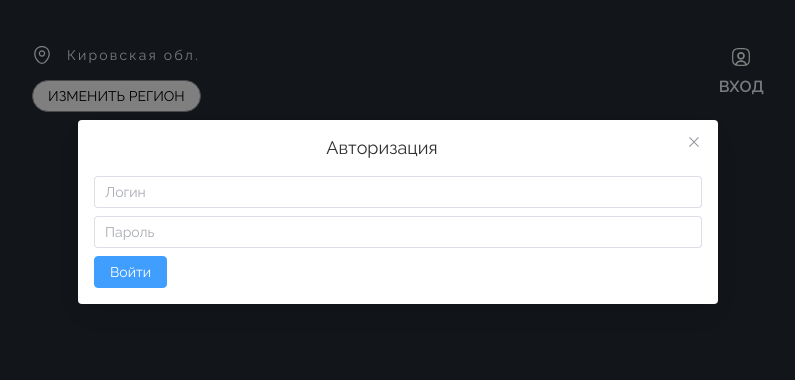
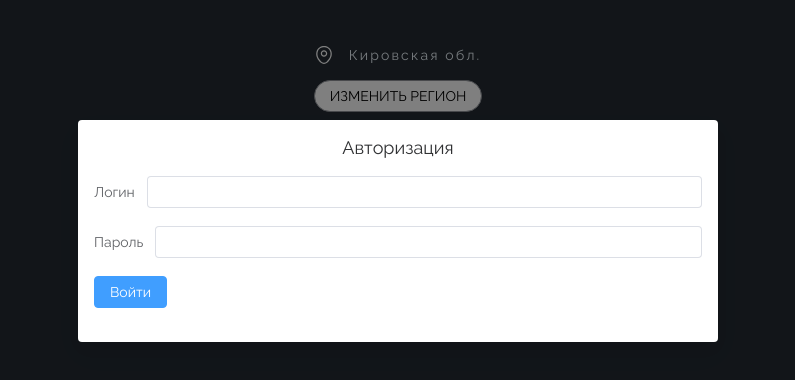
Before and after one commit to klyukinaxen/doors-project, a Vue app: page / in a window 1280 px wide. Shown: the top 380 px of the page, without its empty margins (242-1037 px from the left). Built offline with nearby package versions, Linux system fonts and the light colour scheme.

Commit message:
refactor: auth form

```diff
--- a/src/App.vue
+++ b/src/App.vue
@@ -1,6 +1,6 @@
 <script setup>
-import { ref } from 'vue'
-import { ElDialog, ElButton, ElInput } from 'element-plus'
+import { reactive } from 'vue'
+import { ElDialog, ElButton, ElInput, ElForm, ElFormItem } from 'element-plus'
 
 import Header from './components/Header.vue'
 import Calculator from './components/Calculator.vue'
@@ -11,11 +11,13 @@ import { useCalculatorStore } from './stores/calculator'
 const authStore = useAuthStore()
 const calculatorStore = useCalculatorStore()
 
-const login = ref('')
-const password = ref('')
+const authForm = reactive({
+    login: '',
+    password: ''
+})
 
 function signInHandler() {
-    authStore.signIn({ login: login.value, password: password.value })
+    authStore.signIn({ login: authForm.login, password: authForm.password })
 }
 
 console.log('accessTokenDecode', authStore.accessTokenDecode)
@@ -32,32 +34,41 @@ console.log('accessTokenDecode', authStore.accessTokenDecode)
                 v-model="authStore.signInModalVisible"
                 title="Авторизация"
                 center
+                :close-on-click-modal="false"
+                :close-on-press-escape="false"
+                :show-close="false"
             >
                 <!--
                     "login": "test"
                     "password": "123456"
                 -->
-                <form @submit.prevent="signInHandler">
+                <ElForm
+                    :model="authForm"
+                    @submit.prevent="signInHandler"
+                >
+                    <ElFormItem label="Логин">
                         <ElInput
-                        v-model="login"
-                        placeholder="Логин"
-                        class="mb-8"
+                            v-model="authForm.login"
                             name="login"
                         />
+                    </ElFormItem>
+
+                    <ElFormItem label="Пароль">
                         <ElInput
-                        v-model="password"
-                        placeholder="Пароль"
-                        class="mb-8"
+                            v-model="authForm.password"
                             name="password"
                         />
+                    </ElFormItem>
 
+                    <ElFormItem>
                         <ElButton
                             type="primary"
                             native-type="submit"
                         >
                             Войти
                         </ElButton>
-                </form>
+                    </ElFormItem>
+                </ElForm>
             </ElDialog>
         </div>
     </Suspense>
--- a/src/components/Header.vue
+++ b/src/components/Header.vue
@@ -21,7 +21,7 @@ import { ElButton } from 'element-plus'
                 Изменить регион
             </ElButton>
         </div>
-        <div class="lk d-flex flex-column align-items-center justify-content-center">
+        <!-- <div class="lk d-flex flex-column align-items-center justify-content-center">
             <img
                 src="../assets/icons/user.svg"
                 alt="person"
@@ -29,7 +29,7 @@ import { ElButton } from 'element-plus'
             />
 
             <span class="fw-600 mt-10">ВХОД</span>
-        </div>
+        </div> -->
     </div>
 </template>
 
```
Lines whose indentation alone changed are shown as unchanged.
